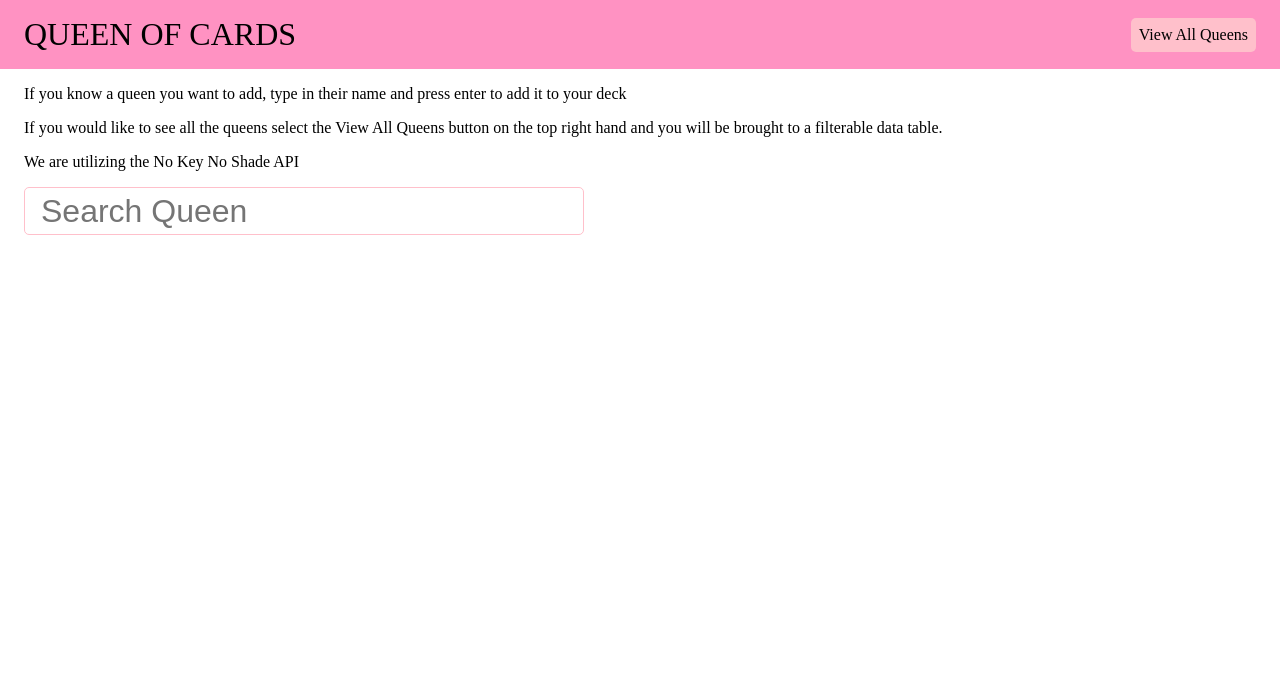
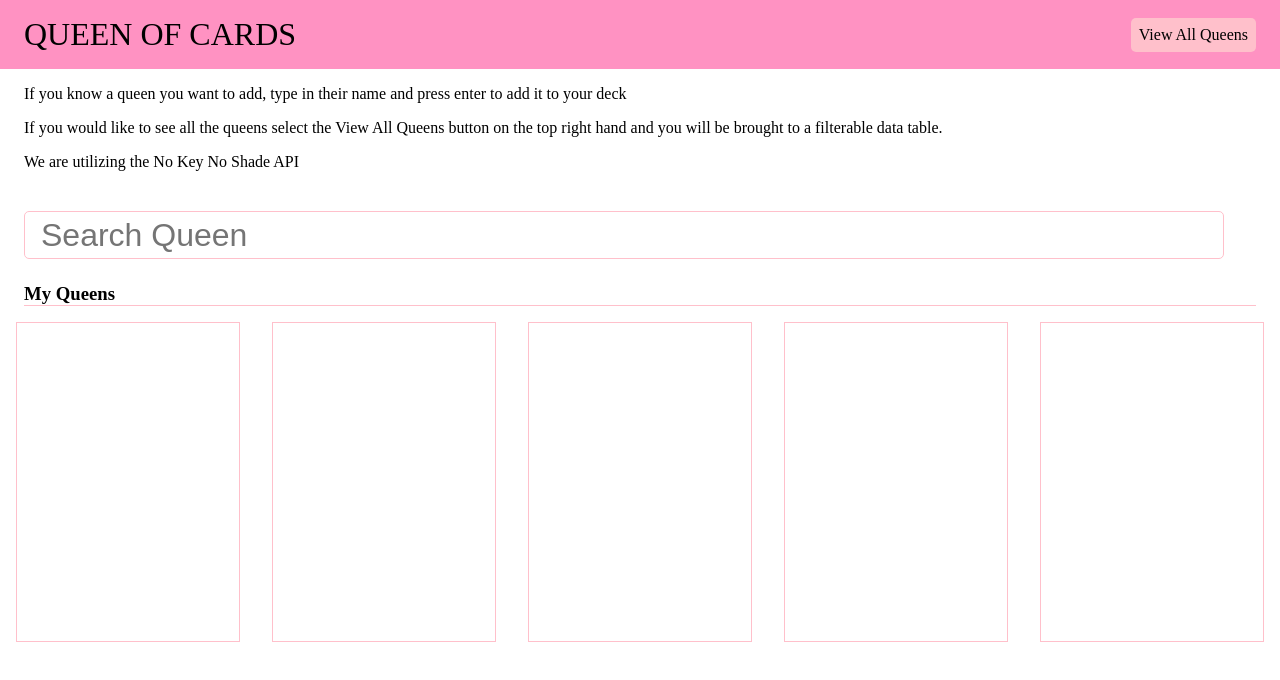
Before and after one commit to Brandon-Moye/react-setup-web-dev, a React (Create React App) app: page / in a window 1280 px wide. Shown: the top 680 px of the page. Built offline with nearby package versions, Linux system fonts and the light colour scheme.

Commit message:
commit on "slay"

```diff
--- a/src/App.js
+++ b/src/App.js
@@ -1,6 +1,7 @@
 import Header from "./components/Header";
 import Instructions from "./components/Instructions";
 import Search from "./components/Search";
+import CardDisplays from "./components/CardDisplay";
 
 function App() {
   return (
@@ -8,6 +9,7 @@ function App() {
       <Header />
       <Instructions />
       <Search />
+      <CardDisplays />
     </div>
   );
 }
--- /dev/null
+++ b/src/components/CardDisplay.js
@@ -0,0 +1,16 @@
+import "./cardDisplaysStyle.css";
+
+export default function CardDisplays() {
+  return (
+    <div className="cardDisplaySectionContainer">
+      <h3 className="myQueensContainerTitle">My Queens</h3>
+      <div className="myQueensContainer">
+        <div className="myQueen--1"></div>
+        <div className="myQueen--2"></div>
+        <div className="myQueen--3"></div>
+        <div className="myQueen--4"></div>
+        <div className="myQueen--5"></div>
+      </div>
+    </div>
+  );
+}
--- /dev/null
+++ b/src/components/cardDisplaysStyle.css
@@ -0,0 +1,20 @@
+.cardDisplaySectionContainer {
+  margin-top: 1.5rem;
+}
+.myQueensContainerTitle {
+  border-bottom: 1px solid pink;
+  margin-left: 1.5rem;
+  margin-right: 1.5rem;
+}
+
+.myQueensContainer {
+  display: flex;
+  justify-content: center;
+}
+
+.myQueensContainer > div {
+  border: 1px solid pink;
+  width: 15rem;
+  height: 20rem;
+  margin: 1rem;
+}
--- a/src/components/searchStyle.css
+++ b/src/components/searchStyle.css
@@ -5,10 +5,10 @@
 }
 
 .searchBar {
-  margin-top: 1rem;
+  margin-top: 2.5rem;
   margin-left: 1.5rem;
   margin-right: 1.5rem;
-  width: 35rem;
+  width: 75rem;
   height: 3rem;
   font-size: 2rem;
   border-radius: 5px;
```
Also changed, not shown: src/components/Card-Display.js (deleted).
